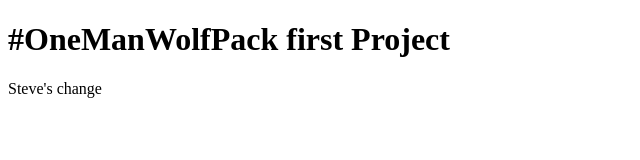
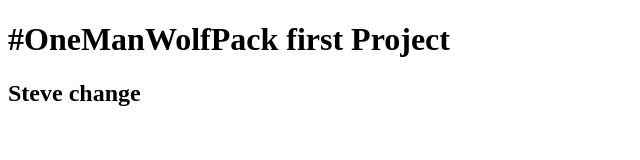
Before and after one commit to cumareshan27/Project1, a plain HTML site: page index.html in a window 1280 px wide. Shown: the whole page, without its empty margins (0-640 px from the left). Drawn offline with Linux system fonts and the light colour scheme.

Commit message:
change 2

```diff
--- a/index.html
+++ b/index.html
@@ -9,7 +9,7 @@
 <body>
     <h1>#OneManWolfPack first Project </h1>
 
-    Steve's change
+    <h2>Steve change</h2>
 
 
 </body>
```
